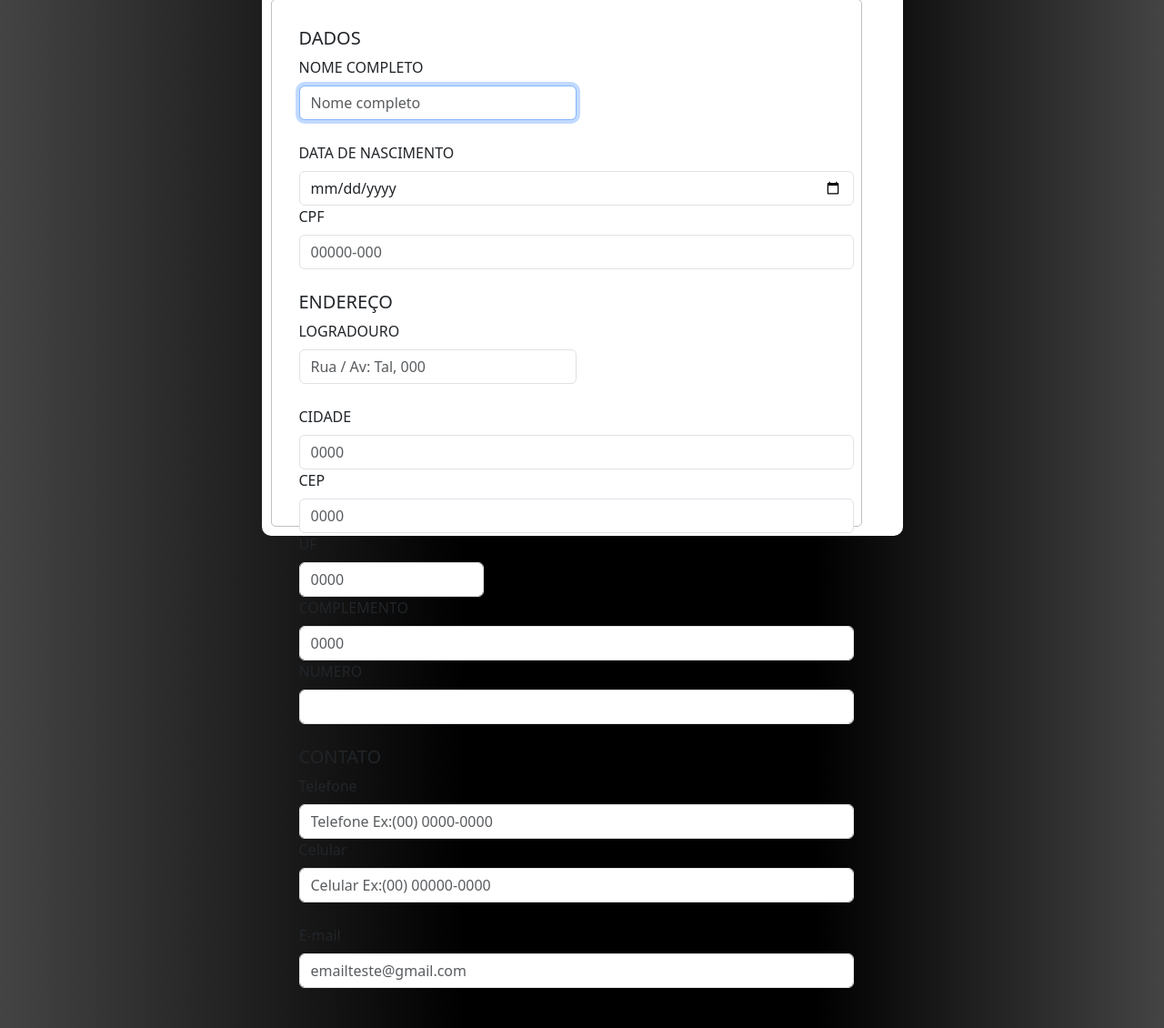
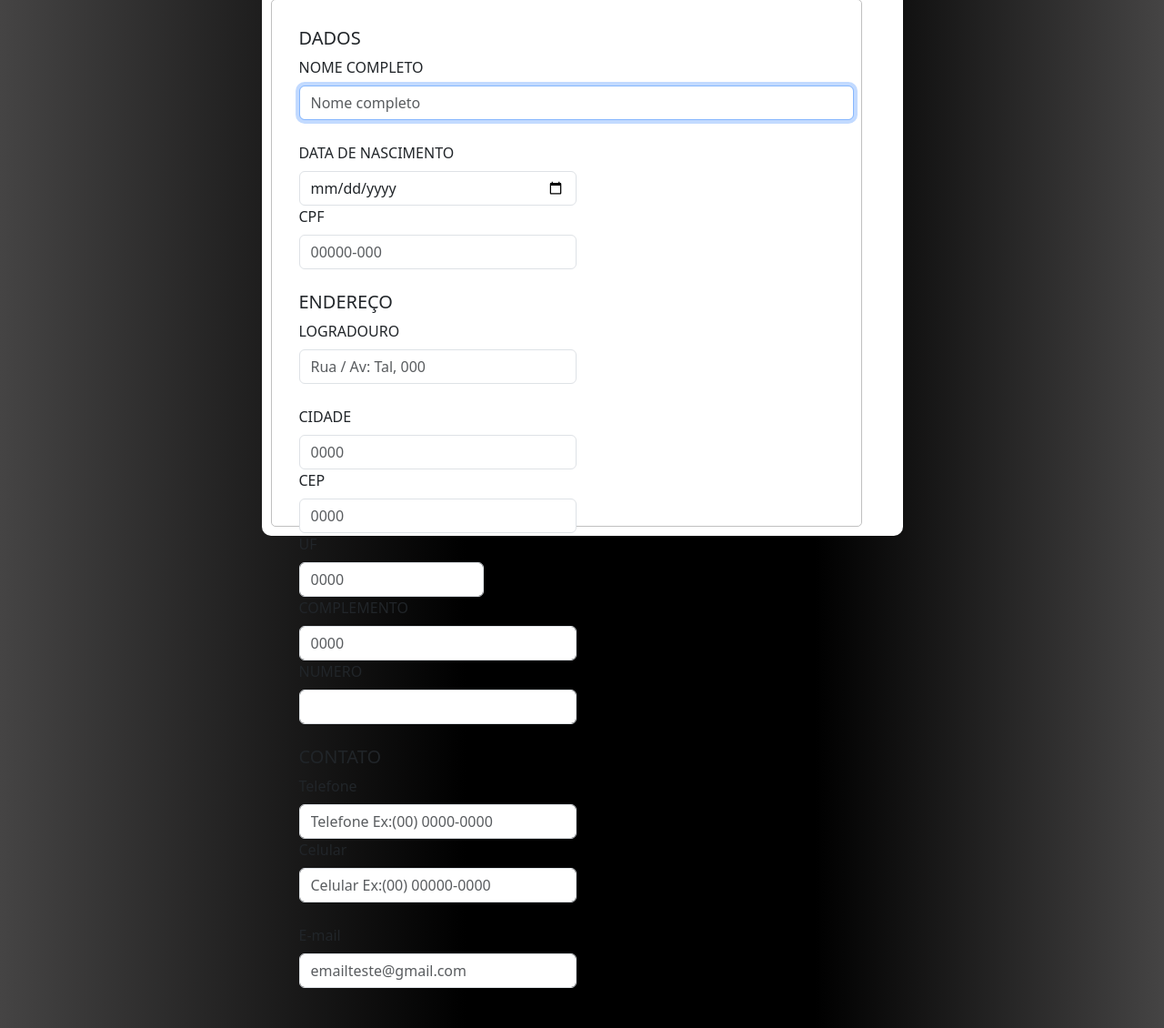
Before and after one commit to 4rthur-vi3ira/atv_pw3, a PHP site: page / in a window 1280 px wide. Shown: the part 101-1231 px from the top of the page at 91% size. Run offline with PHP 8.4, Linux system fonts and the light colour scheme.

Commit message:
Atualização da página index

```diff
--- a/index.php
+++ b/index.php
@@ -33,15 +33,15 @@
 				enctype="multipart/form-data">
 				<div class="dados">
 					<h5>DADOS</h5>
-                    <div class="col-md-6">
+                    <div class="col-12">
 						<label class="form-label">NOME COMPLETO</label> <br>
 					<input type="text" name="txt_nome" placeholder="Nome completo" autofocus="" required size="80px" class="form-control"> <br>
                     </div>
-                    <div>
+                    <div class="col-md-6">
 						<label class="form-label">DATA DE NASCIMENTO</label> <br>
 					<input type="date" name="txt_data_nascimento" class="form-control">
                     </div>
-                    <div>
+                    <div class="col-md-6">
 						<label class="form-label">CPF</label> <br>
 					<input type="text" name="txt_cpf" placeholder="00000-000" class="form-control"> <br>
                     </div>
@@ -53,11 +53,11 @@
 						<label class="form-label">LOGRADOURO</label> <br>
 					<input type="text" name="txt_endereco" placeholder="Rua / Av: Tal, 000" size="80px" class="form-control"> <br>
                     </div>
-                    <div>
+                    <div class="col-md-6">
 						<label class="form-label">CIDADE</label> <br>
 					<input type="text" name="txt_cidade" placeholder="0000" class="form-control">
                     </div>
-                    <div>
+                    <div class="col-md-6">
 						<label class="form-label">CEP</label> <br>
 					<input type="text" name="txt_cep" placeholder="0000" class="form-control">
                     </div>
@@ -65,26 +65,26 @@
 						<label class="form-label">UF</label> <br>
 					<input type="text" name="txt_uf" placeholder="0000" class="form-control">
                     </div>
-                    <div>
+                    <div class="col-md-6">
 						<label class="form-label">COMPLEMENTO</label> <br>
 					<input type="text" name="txt_complemento" placeholder="0000" class="form-control">
                     </div>
-                    <div>
+                    <div class="col-md-6">
 						<label class="form-label">NUMERO</label> <br>
 					<input type="number" name="txt_numero" class="form-control"> <br>
                     </div>
 				</div>
 
 					<h5>CONTATO</h5>
-                    <div>
+                    <div class="col-md-6">
 						<label class="form-label">Telefone</label> <br>
 					<input type="text" name="txt_telefone" placeholder="Telefone Ex:(00) 0000-0000" class="form-control">
-                    </div>
-                    <div>
+                    </div class="col-md-6">
+                    <div class="col-md-6">
 						<label class="form-label">Celular</label> <br>
 					<input type="text" name="txt_celular" placeholder="Celular Ex:(00) 00000-0000" class="form-control"> <br>
                     </div>
-                    <div>
+                    <div class="col-md-6">
 						<label class="form-label">E-mail</label> <br>
 					<input type="text" name="txt_email" placeholder="emailteste@gmail.com" size="80px" class="form-control"> <br>
                     </div>
```
